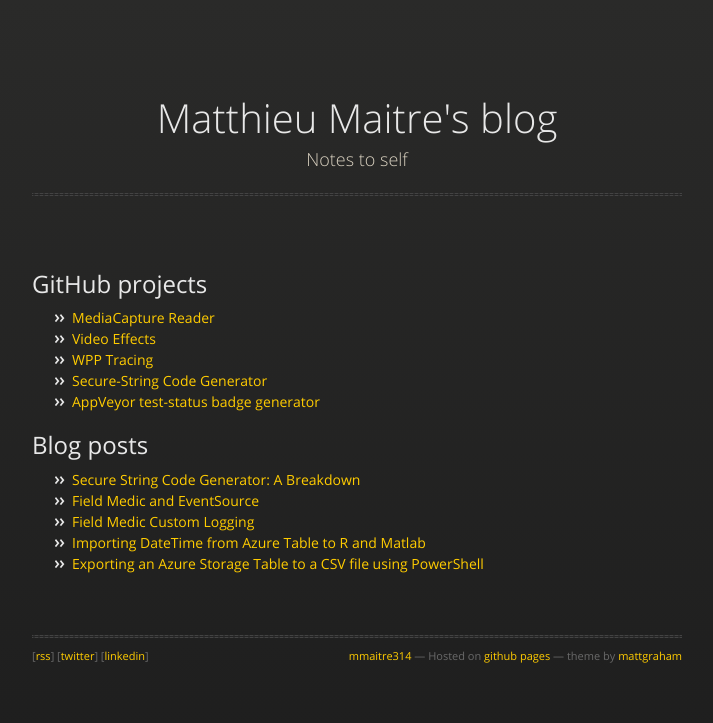
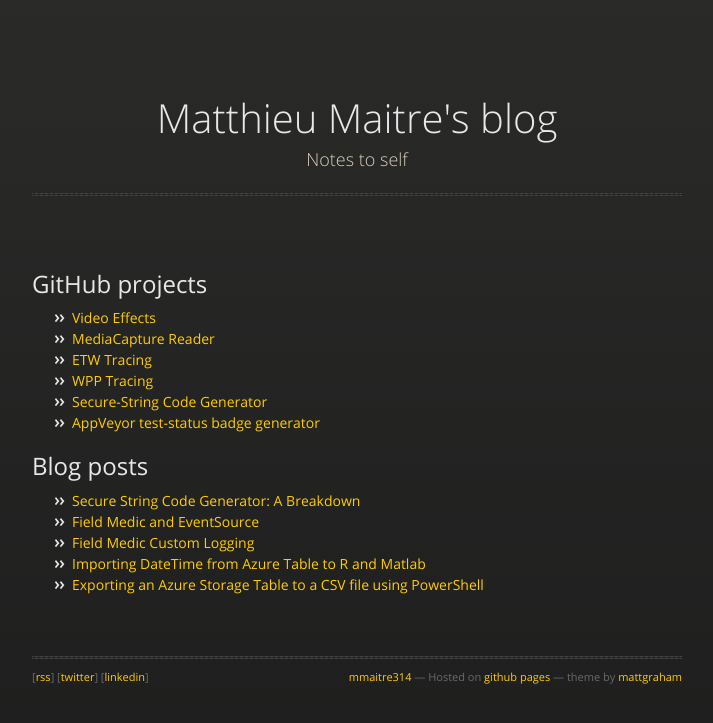
Before and after one commit to mmaitre314/mmaitre314.github.io, a Jekyll site: the page built from index.html, in a window 1280 px wide. Shown: the top 723 px of the page, without its empty margins (283-996 px from the left). Built offline with Jekyll 4.4.1, drawn with Linux system fonts in a browser that asks for light colours; nearby versions of some CDN libraries.

Commit message:
Add link to TraceETW

```diff
--- a/index.html
+++ b/index.html
@@ -35,10 +35,13 @@
         <h2>GitHub projects</h2>
         <ul>
             <li>
+              <a href="http://mmaitre314.github.io/VideoEffect/">Video Effects</a>
+            </li>
+            <li>
               <a href="http://mmaitre314.github.io/MediaCaptureReader/">MediaCapture Reader</a>
             </li>
             <li>
-              <a href="http://mmaitre314.github.io/VideoEffect/">Video Effects</a>
+              <a href="http://mmaitre314.github.io/TraceEtw/">ETW Tracing</a>
             </li>
             <li>
               <a href="http://mmaitre314.github.io/TraceWpp/">WPP Tracing</a>
```
